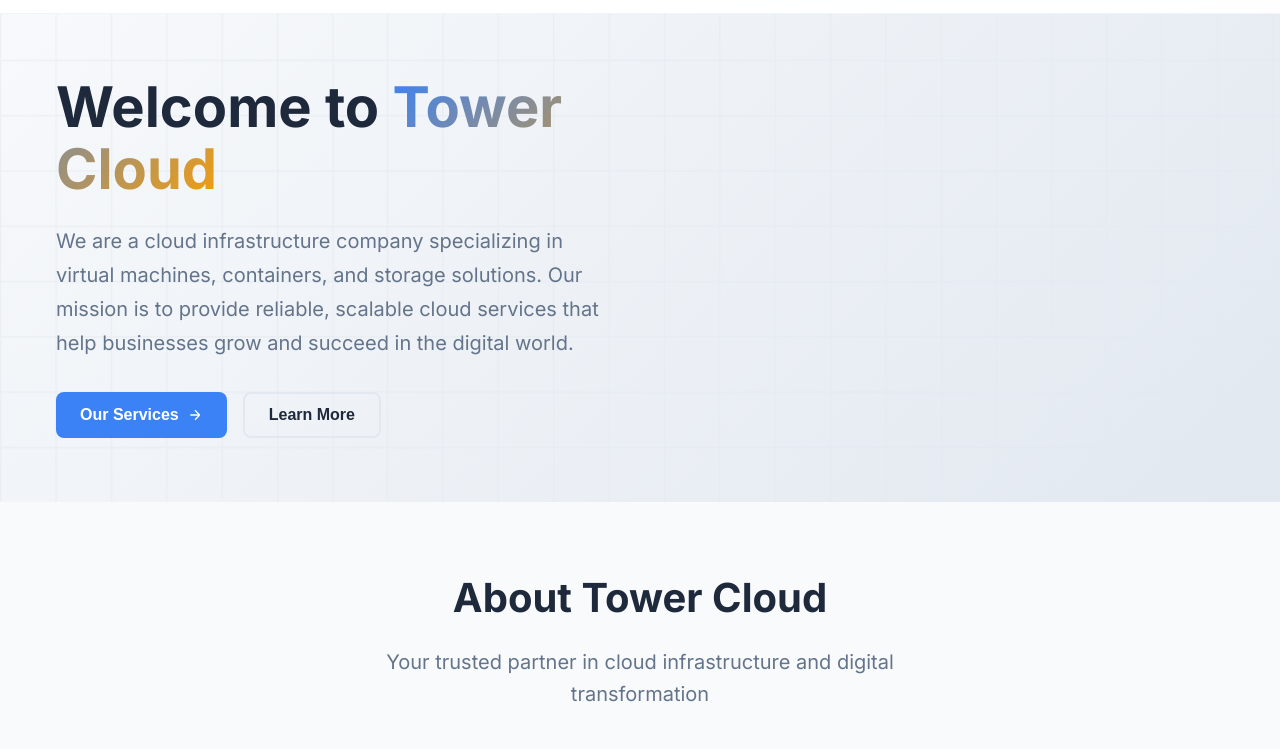
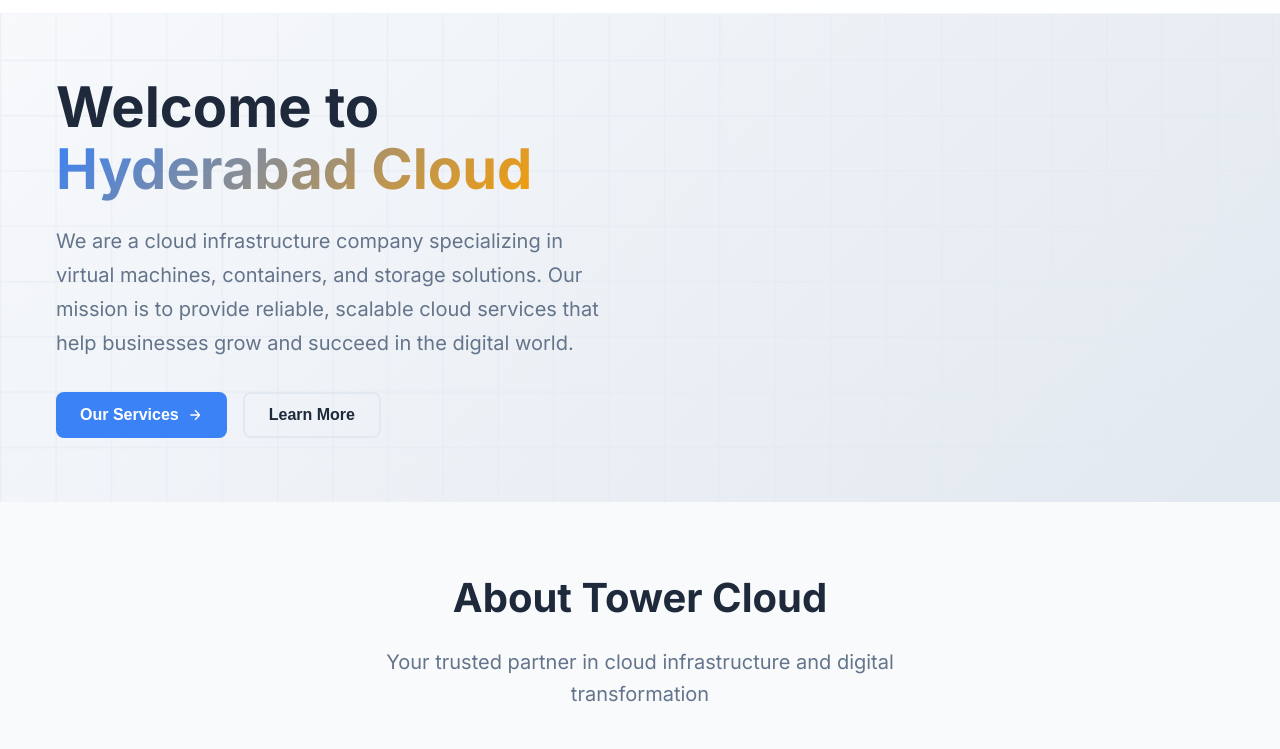
Before and after one commit to shifaimun-pascalcase/sample-test-static-web-app, a plain HTML site: page index.html in a window 1280 px wide. Shown: the part 51-800 px from the top of the page. Drawn offline with Linux system fonts and the light colour scheme.

Commit message:
Update hero title in index.html from "Tower Cloud" to "Hyderabad Cloud" for branding consistency.

```diff
--- a/index.html
+++ b/index.html
@@ -34,7 +34,7 @@
                 <div class="hero-content">
                     <h1 class="hero-title">
                         Welcome to
-                        <span class="gradient-text">Tower Cloud</span>
+                        <span class="gradient-text">Hyderabad Cloud</span>
                     </h1>
                     <p class="hero-description">
                         We are a cloud infrastructure company specializing in virtual machines, containers, and storage solutions. Our mission is to provide reliable, scalable cloud services that help businesses grow and succeed in the digital world.
```
